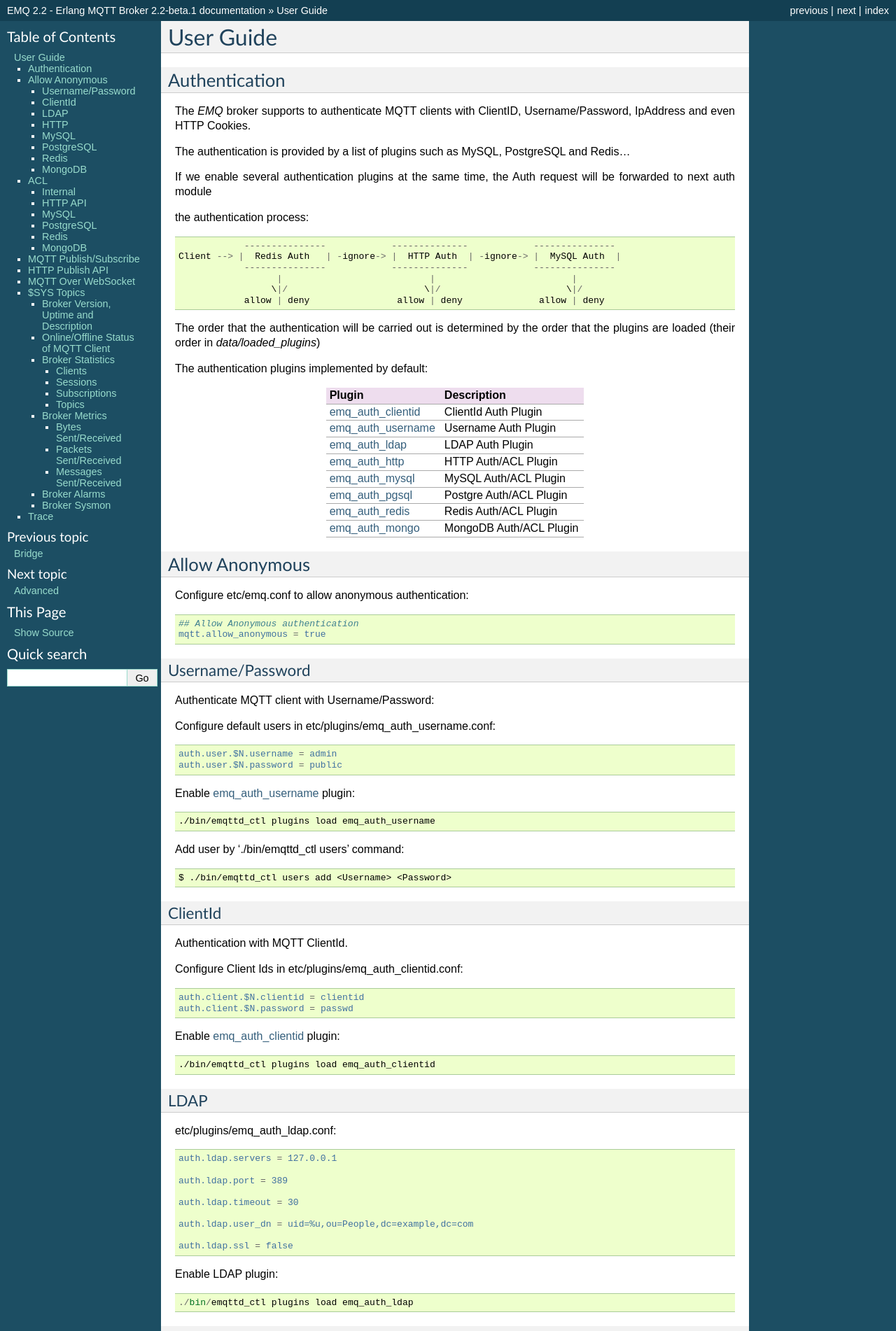
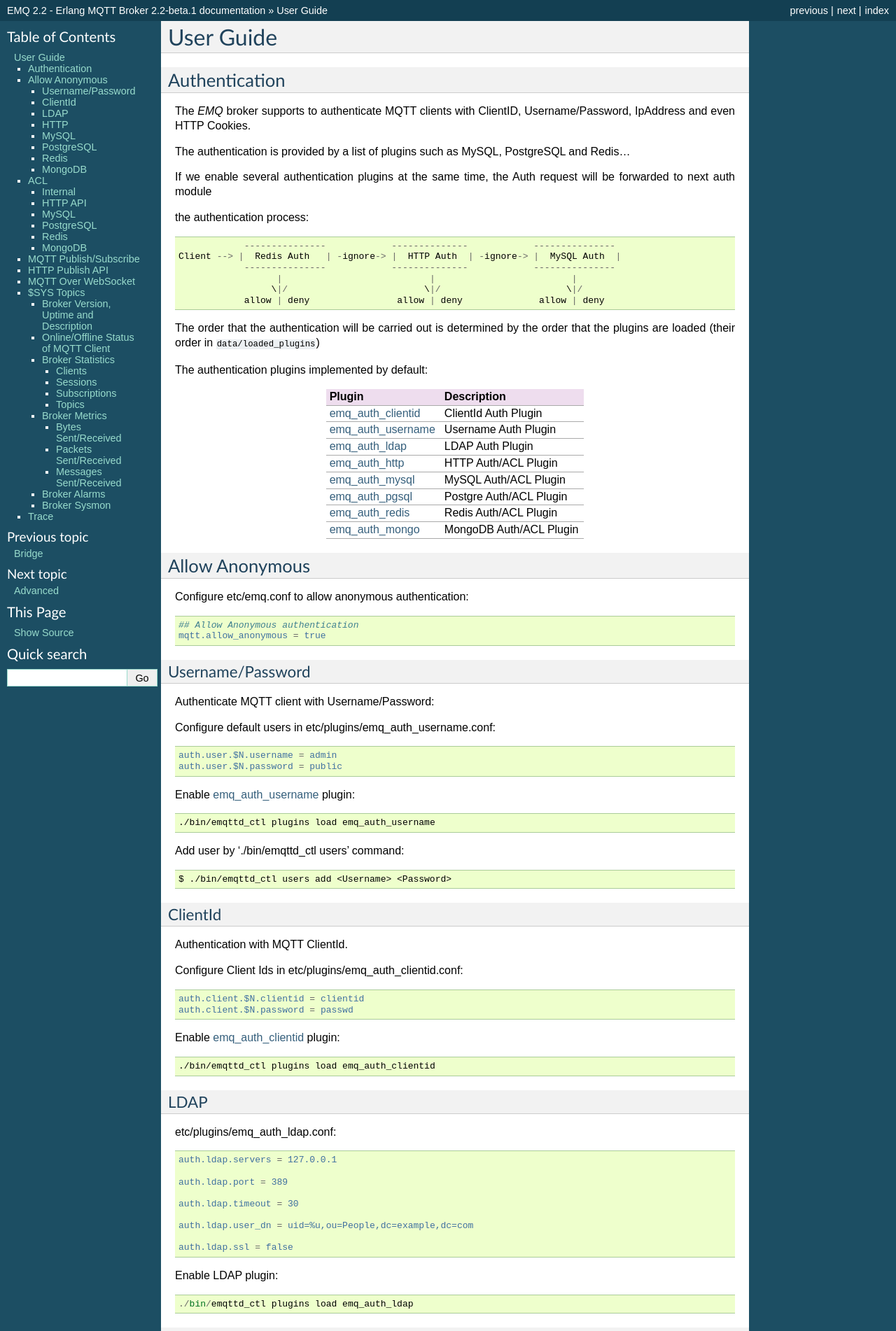
Before and after one commit to emqxarchive/emqx-docs-en, a Sphinx documentation site: the page built from source/guide.rst, in a window 1280 px wide. Shown: the top 1902 px of the page at 70% size. Built offline with Sphinx 7.4.7, drawn with Linux system fonts in a browser that asks for light colours.

Commit message:
Format file path as code

```diff
--- a/source/guide.rst
+++ b/source/guide.rst
@@ -25,7 +25,7 @@
               allow | deny                allow | deny              allow | deny
 
 
-The order that the authentication will be carried out is determined by the order that the plugins are loaded (their order in `data/loaded_plugins`)
+The order that the authentication will be carried out is determined by the order that the plugins are loaded (their order in ``data/loaded_plugins``)
 
 The authentication plugins implemented by default:
 
```
